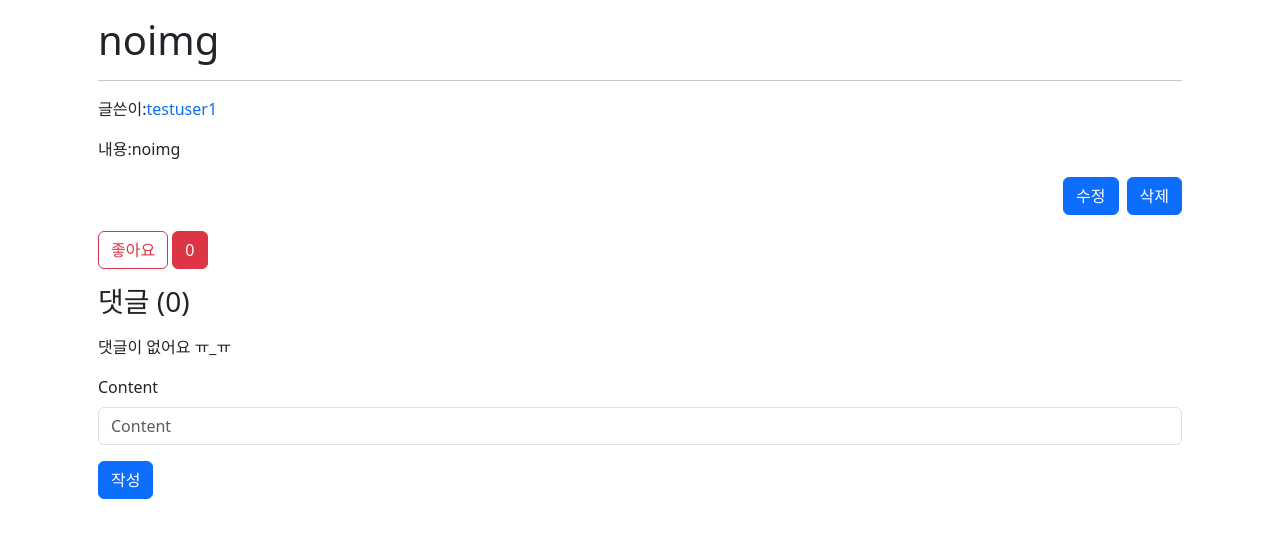
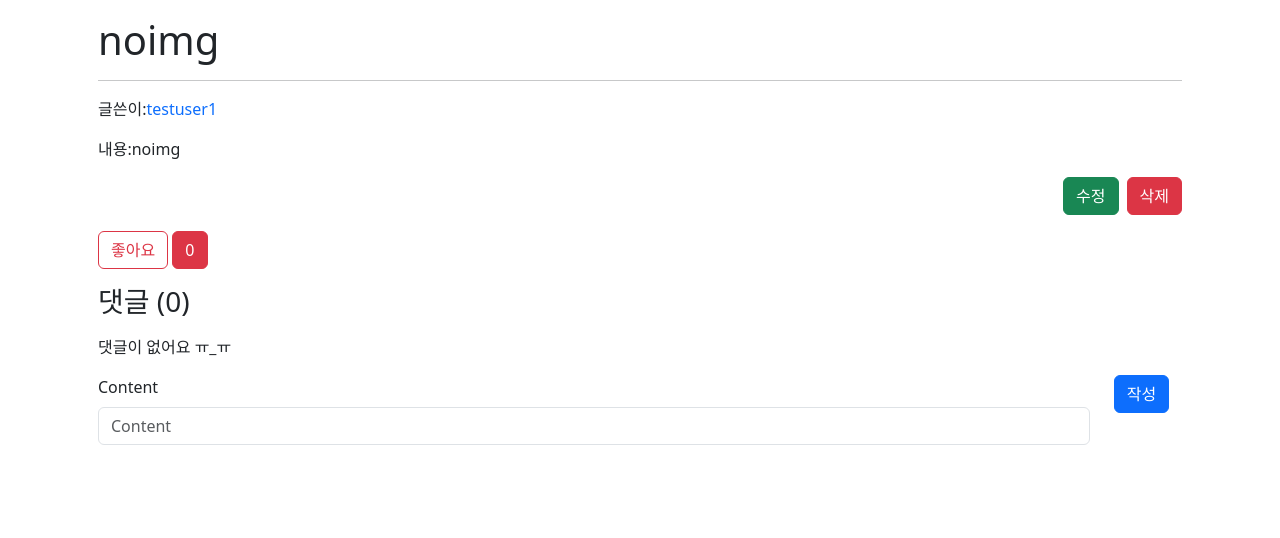
Before and after one commit to Bonbon315/01-PJT-11, a Django app: page /reviews/2/ in a window 1280 px wide. Shown: the part 47-585 px from the top of the page. Run offline with Django 3.2, Linux system fonts and the light colour scheme; a user stored in the database is signed in; data comes from the database, SQL or seed files in the repository; both versions use the stored data as it was after the commit; some libraries are stand-ins or nearby versions.

Commit message:
detail page update

```diff
--- a/accounts/templates/accounts/detail.html
+++ b/accounts/templates/accounts/detail.html
@@ -19,9 +19,9 @@
   {% endif %}
 
   <h3>{{ user.username }}님의 글 목록</h3>
-  {% for article in articles %}
-    {% if article.user.id == user.id %}
-    <p><a href="{% url 'articles:detail' article.id %}" class="text-decoration-none">{{ article.title }}</a></p>
+  {% for review in reviews %}
+    {% if review.user.id == user.id %}
+    <p><a href="{% url 'reviews:detail' review.id %}" class="text-decoration-none">{{ review.title }}</a></p>
     {% endif %}
   {% endfor %}
   <div class="d-grid gap-2">
--- a/accounts/views.py
+++ b/accounts/views.py
@@ -46,10 +46,10 @@ def index(request):
 
 def detail(request, pk):
     user = get_user_model().objects.get(pk=pk)
-    articles = Review.objects.all()
+    reviews = Review.objects.all()
     context = {
         "user": user,
-        "articles": articles,
+        "reviews": reviews,
     }
     return render(request, "accounts/detail.html", context)
 
--- a/reviews/templates/reviews/detail.html
+++ b/reviews/templates/reviews/detail.html
@@ -12,10 +12,10 @@
   {% endif %}
   <div class="d-grid gap-2 d-flex justify-content-end">
     {% if request.user == review.user %}
-    <a href="{% url 'reviews:update' review.pk %}" class="btn btn-primary">수정</a>
+    <a href="{% url 'reviews:update' review.pk %}" class="btn btn-success">수정</a>
     <form action="{% url 'reviews:delete' review.pk %}" method="POST">
       {% csrf_token %}
-      <input type="submit" value="삭제" class="btn btn-primary">
+      <input type="submit" value="삭제" class="btn btn-danger">
     </form>
     {% endif %}
   </div>
@@ -53,8 +53,15 @@
   {% if request.user.is_authenticated %}
   <form action="{% url 'reviews:comment_create' review.id %}" method="POST">
     {% csrf_token %}
-    {% bootstrap_form comment_form layout='inline'%}
-    {% bootstrap_button button_type="submit" content="작성" %}
+    <div class="row">
+      <div class="col-11">
+        {% bootstrap_form comment_form layout='inline'%}
+      </div>
+      <div class="col-1">
+        {% bootstrap_button button_type="submit" content="작성"%}
+      </div>
+    </div>
+
   </form>
   {% else %}
   <p>로그인을 해야 댓글을 작성할 수 있습니다.</p>
```
Also changed, not shown: db.sqlite3.
